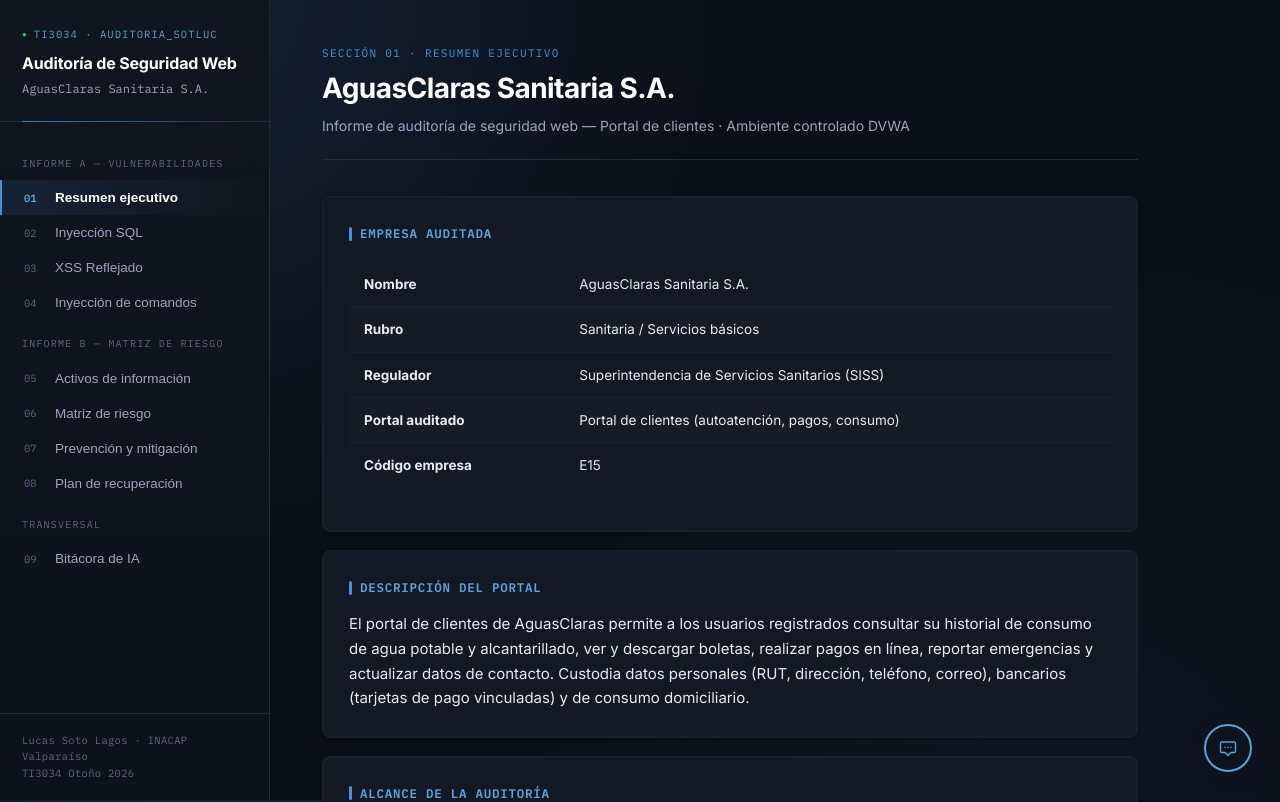
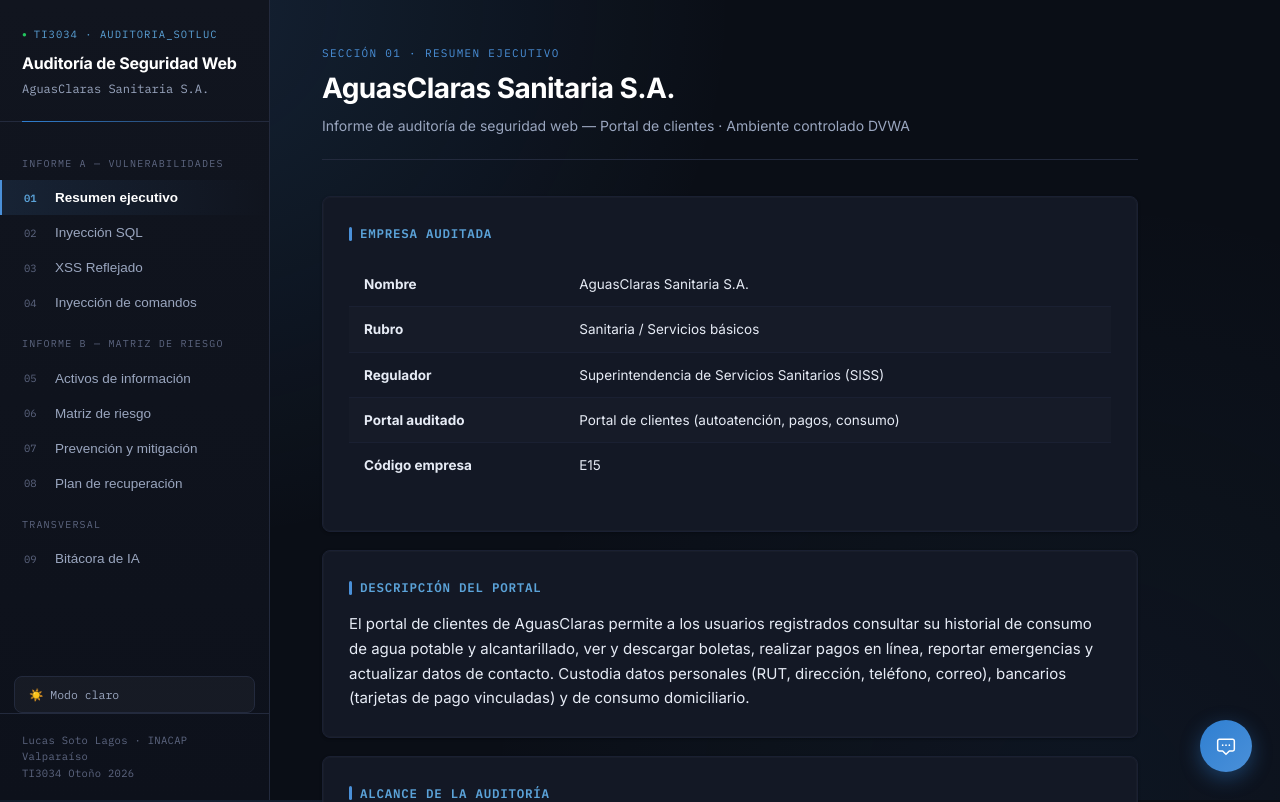
Before and after one commit to lucassoto863-beep/Auditoria_SotLuc, a React (Vite) app: page / in a window 1280 px wide. Shown: the top 802 px of the page. Built offline with nearby package versions, Linux system fonts and the light colour scheme.

Commit message:
Agregar toggle de tema claro/oscuro y mejorar burbuja de contacto con WhatsApp

```diff
--- a/src/App.jsx
+++ b/src/App.jsx
@@ -1,4 +1,4 @@
-import { useState } from 'react'
+import { useState, useEffect } from 'react'
 import ContactBubble from './components/ContactBubble.jsx'
 import Resumen       from './components/Resumen.jsx'
 import InyeccionSQL  from './components/InyeccionSQL.jsx'
@@ -51,6 +51,11 @@
 
 export default function App() {
   const [active, setActive] = useState('resumen')
+  const [theme, setTheme] = useState('dark')
+
+  useEffect(() => {
+    document.body.classList.toggle('light', theme === 'light')
+  }, [theme])
 
   return (
     <div className="layout">
@@ -80,6 +85,13 @@
           ))}
         </nav>
 
+        <button
+          className="theme-toggle"
+          onClick={() => setTheme(t => t === 'dark' ? 'light' : 'dark')}
+        >
+          {theme === 'dark' ? '☀️  Modo claro' : '🌙  Modo oscuro'}
+        </button>
+
         <div className="sidebar-footer">
           Lucas Soto Lagos · INACAP Valparaíso<br />
           TI3034 Otoño 2026
--- a/src/components/ContactBubble.jsx
+++ b/src/components/ContactBubble.jsx
@@ -3,73 +3,97 @@
 export default function ContactBubble() {
   const [open, setOpen] = useState(false)
 
+  const contactos = [
+    {
+      label: 'lucas.soto08@inacapmail.cl',
+      href: 'mailto:lucas.soto08@inacapmail.cl',
+      color: '#EA4335',
+      icon: (
+        <svg width="18" height="18" viewBox="0 0 24 24" fill="none">
+          <path d="M4 8l8 5 8-5" stroke="#EA4335" strokeWidth="1.6" strokeLinecap="round" strokeLinejoin="round" />
+          <rect x="4" y="6" width="16" height="12" rx="2" stroke="#EA4335" strokeWidth="1.6" />
+        </svg>
+      ),
+    },
+    {
+      label: 'lucassoto863-beep',
+      href: 'https://github.com/lucassoto863-beep',
+      external: true,
+      color: '#e6ebf5',
+      icon: (
+        <svg width="18" height="18" viewBox="0 0 24 24" fill="none">
+          <path d="M12 2C6.477 2 2 6.477 2 12c0 4.418 2.865 8.166 6.839 9.489.5.092.682-.217.682-.482 0-.237-.009-.868-.013-1.703-2.782.604-3.369-1.342-3.369-1.342-.454-1.155-1.11-1.463-1.11-1.463-.908-.62.069-.608.069-.608 1.003.07 1.531 1.03 1.531 1.03.892 1.529 2.341 1.087 2.91.832.092-.647.35-1.088.636-1.338-2.22-.253-4.555-1.11-4.555-4.943 0-1.091.39-1.984 1.029-2.683-.103-.253-.446-1.27.098-2.647 0 0 .84-.269 2.75 1.025A9.578 9.578 0 0112 6.836a9.59 9.59 0 012.504.337c1.909-1.294 2.747-1.025 2.747-1.025.546 1.377.203 2.394.1 2.647.64.699 1.028 1.592 1.028 2.683 0 3.842-2.339 4.687-4.566 4.935.359.309.678.919.678 1.852 0 1.336-.012 2.415-.012 2.743 0 .267.18.578.688.48C19.138 20.163 22 16.418 22 12c0-5.523-4.477-10-10-10z" fill="#9aa6bf" />
+        </svg>
+      ),
+    },
+    {
+      label: '+56 9 7592 9060',
+      href: 'https://wa.me/56975929060',
+      external: true,
+      color: '#25D366',
+      icon: (
+        <svg width="18" height="18" viewBox="0 0 24 24" fill="none">
+          <path d="M12.04 2C6.58 2 2.13 6.45 2.13 11.91c0 1.79.47 3.55 1.36 5.1L2 22l5.13-1.45a9.86 9.86 0 004.91 1.36h.01c5.46 0 9.91-4.45 9.91-9.91C21.96 6.45 17.5 2 12.04 2zm0 17.98a8.05 8.05 0 01-4.12-1.13l-.3-.18-3.07.87.87-3-.19-.31a8.05 8.05 0 01-1.18-4.32c0-4.5 3.66-8.16 8.16-8.16 2.18 0 4.23.85 5.77 2.39a8.1 8.1 0 012.39 5.77c0 4.5-3.66 8.07-8.16 8.07zm4.42-6.04c-.24-.12-1.42-.7-1.64-.78-.22-.08-.38-.12-.54.12-.16.24-.62.78-.76.94-.14.16-.28.18-.52.06-.24-.12-1.02-.38-1.94-1.2-.72-.64-1.2-1.44-1.34-1.68-.14-.24-.01-.37.11-.49.11-.11.24-.28.36-.42.12-.14.16-.24.24-.4.08-.16.04-.3-.02-.42-.06-.12-.54-1.3-.74-1.78-.2-.46-.4-.4-.54-.4h-.46c-.16 0-.42.06-.64.3-.22.24-.84.82-.84 2s.86 2.32.98 2.48c.12.16 1.7 2.6 4.12 3.64.58.25 1.03.4 1.38.51.58.18 1.1.16 1.52.1.46-.07 1.42-.58 1.62-1.14.2-.56.2-1.04.14-1.14-.06-.1-.22-.16-.46-.28z" fill="#25D366" />
+        </svg>
+      ),
+    },
+  ]
+
   return (
     <div style={{ position: 'fixed', bottom: 28, right: 28, zIndex: 999 }}>
       {open && (
         <div style={{
-          marginBottom: 12,
-          background: '#ffffff',
-          border: '1px solid var(--borde)',
-          borderRadius: 10,
-          boxShadow: '0 8px 32px rgba(10,22,40,0.15)',
-          padding: '18px 20px',
-          width: 240,
+          marginBottom: 14,
+          background: 'var(--bg-card)',
+          border: '1px solid var(--border)',
+          borderRadius: 12,
+          boxShadow: '0 12px 40px rgba(0,0,0,0.35)',
+          padding: '20px',
+          width: 250,
           animation: 'bubbleIn 0.2s cubic-bezier(0.4,0,0.2,1)',
         }}>
+          <div style={{ display: 'flex', alignItems: 'center', gap: 8, marginBottom: 16 }}>
+            <span style={{ width: 7, height: 7, borderRadius: '50%', background: '#22c55e', display: 'inline-block' }} />
             <p style={{
               fontFamily: 'var(--font-mono)',
-            fontSize: 10,
+              fontSize: 10.5,
               letterSpacing: '0.1em',
               textTransform: 'uppercase',
-            color: 'var(--agua-500)',
-            marginBottom: 14,
-          }}>Contacto</p>
+              color: 'var(--agua-300)',
+            }}>Contacto directo</p>
+          </div>
 
-          <div style={{ display: 'flex', flexDirection: 'column', gap: 10 }}>
-            <a href="mailto:lucas.soto08@inacapmail.cl"
+          <div style={{ display: 'flex', flexDirection: 'column', gap: 8 }}>
+            {contactos.map((c) => (
+              <a
+                key={c.label}
+                href={c.href}
+                target={c.external ? '_blank' : undefined}
+                rel={c.external ? 'noopener noreferrer' : undefined}
                 style={{
-                display: 'flex', alignItems: 'center', gap: 10,
-                textDecoration: 'none', color: 'var(--texto-primario)',
-                padding: '8px 10px', borderRadius: 6,
-                background: 'var(--agua-50)', border: '1px solid var(--borde)',
-                transition: 'background 0.15s',
+                  display: 'flex',
+                  alignItems: 'center',
+                  gap: 11,
+                  textDecoration: 'none',
+                  color: 'var(--texto-primario)',
+                  padding: '10px 12px',
+                  borderRadius: 8,
+                  background: 'var(--bg-elevated)',
+                  border: '1px solid var(--border-soft)',
+                  transition: 'all 0.15s',
                 }}
-              onMouseEnter={e => { e.currentTarget.style.background = 'var(--agua-100)' }}
-              onMouseLeave={e => { e.currentTarget.style.background = 'var(--agua-50)' }}
+                onMouseEnter={e => { e.currentTarget.style.borderColor = c.color; e.currentTarget.style.background = 'var(--bg-card-hov)' }}
+                onMouseLeave={e => { e.currentTarget.style.borderColor = 'var(--border-soft)'; e.currentTarget.style.background = 'var(--bg-elevated)' }}
               >
-              <svg width="16" height="16" viewBox="0 0 24 24" fill="none">
-                <rect width="24" height="24" rx="4" fill="#EA4335" opacity="0.1" />
-                <path d="M4 8l8 5 8-5" stroke="#EA4335" strokeWidth="1.5" strokeLinecap="round" />
-                <rect x="4" y="6" width="16" height="12" rx="2" stroke="#EA4335" strokeWidth="1.5" />
-              </svg>
-              <span style={{ fontFamily: 'var(--font-mono)', fontSize: 11, wordBreak: 'break-all' }}>
-                lucas.soto08@inacapmail.cl
+                {c.icon}
+                <span style={{ fontFamily: 'var(--font-mono)', fontSize: 11.5, wordBreak: 'break-word' }}>
+                  {c.label}
                 </span>
               </a>
-
-            <a href="https://github.com/lucassoto863-beep"
-              target="_blank"
-              rel="noopener noreferrer"
-              style={{
-                display: 'flex', alignItems: 'center', gap: 10,
-                textDecoration: 'none', color: 'var(--texto-primario)',
-                padding: '8px 10px', borderRadius: 6,
-                background: 'var(--agua-50)', border: '1px solid var(--borde)',
-                transition: 'background 0.15s',
-              }}
-              onMouseEnter={e => { e.currentTarget.style.background = 'var(--agua-100)' }}
-              onMouseLeave={e => { e.currentTarget.style.background = 'var(--agua-50)' }}
-            >
-              <svg width="16" height="16" viewBox="0 0 24 24" fill="none">
-                <path d="M12 2C6.477 2 2 6.477 2 12c0 4.418 2.865 8.166 6.839 9.489.5.092.682-.217.682-.482 0-.237-.009-.868-.013-1.703-2.782.604-3.369-1.342-3.369-1.342-.454-1.155-1.11-1.463-1.11-1.463-.908-.62.069-.608.069-.608 1.003.07 1.531 1.03 1.531 1.03.892 1.529 2.341 1.087 2.91.832.092-.647.35-1.088.636-1.338-2.22-.253-4.555-1.11-4.555-4.943 0-1.091.39-1.984 1.029-2.683-.103-.253-.446-1.27.098-2.647 0 0 .84-.269 2.75 1.025A9.578 9.578 0 0112 6.836a9.59 9.59 0 012.504.337c1.909-1.294 2.747-1.025 2.747-1.025.546 1.377.203 2.394.1 2.647.64.699 1.028 1.592 1.028 2.683 0 3.842-2.339 4.687-4.566 4.935.359.309.678.919.678 1.852 0 1.336-.012 2.415-.012 2.743 0 .267.18.578.688.48C19.138 20.163 22 16.418 22 12c0-5.523-4.477-10-10-10z" fill="#24292e" />
-              </svg>
-              <span style={{ fontFamily: 'var(--font-mono)', fontSize: 11 }}>
-                lucassoto863-beep
-              </span>
-            </a>
+            ))}
           </div>
 
-          <p style={{ fontSize: 11, color: 'var(--texto-muted)', marginTop: 14, textAlign: 'center' }}>
+          <p style={{ fontSize: 10.5, color: 'var(--texto-muted)', marginTop: 16, textAlign: 'center', fontFamily: 'var(--font-mono)' }}>
             Lucas Soto Lagos · INACAP 2026
           </p>
         </div>
@@ -78,25 +102,32 @@
       <button
         onClick={() => setOpen(!open)}
         style={{
-          width: 48, height: 48, borderRadius: '50%',
-          background: 'var(--agua-800)', border: '2px solid var(--agua-300)',
-          cursor: 'pointer', display: 'flex', alignItems: 'center', justifyContent: 'center',
-          boxShadow: '0 4px 16px rgba(10,22,40,0.25)',
-          transition: 'transform 0.2s', marginLeft: 'auto',
+          width: 52,
+          height: 52,
+          borderRadius: '50%',
+          background: 'linear-gradient(135deg, var(--agua-500), var(--agua-400))',
+          border: 'none',
+          cursor: 'pointer',
+          display: 'flex',
+          alignItems: 'center',
+          justifyContent: 'center',
+          boxShadow: '0 6px 20px rgba(47,127,209,0.4)',
+          transition: 'transform 0.2s',
+          marginLeft: 'auto',
         }}
-        onMouseEnter={e => { e.currentTarget.style.transform = 'scale(1.1)' }}
+        onMouseEnter={e => { e.currentTarget.style.transform = 'scale(1.08)' }}
         onMouseLeave={e => { e.currentTarget.style.transform = 'scale(1)' }}
       >
         {open ? (
-          <svg width="18" height="18" viewBox="0 0 24 24" fill="none">
-            <path d="M18 6L6 18M6 6l12 12" stroke="#5ba3d9" strokeWidth="2" strokeLinecap="round" />
+          <svg width="20" height="20" viewBox="0 0 24 24" fill="none">
+            <path d="M18 6L6 18M6 6l12 12" stroke="white" strokeWidth="2" strokeLinecap="round" />
           </svg>
         ) : (
-          <svg width="18" height="18" viewBox="0 0 24 24" fill="none">
-            <path d="M20 4H4a2 2 0 00-2 2v10a2 2 0 002 2h4l4 4 4-4h4a2 2 0 002-2V6a2 2 0 00-2-2z" stroke="#5ba3d9" strokeWidth="1.8" strokeLinecap="round" strokeLinejoin="round" />
-            <circle cx="8" cy="11" r="1" fill="#5ba3d9" />
-            <circle cx="12" cy="11" r="1" fill="#5ba3d9" />
-            <circle cx="16" cy="11" r="1" fill="#5ba3d9" />
+          <svg width="20" height="20" viewBox="0 0 24 24" fill="none">
+            <path d="M20 4H4a2 2 0 00-2 2v10a2 2 0 002 2h4l4 4 4-4h4a2 2 0 002-2V6a2 2 0 00-2-2z" stroke="white" strokeWidth="1.8" strokeLinecap="round" strokeLinejoin="round" />
+            <circle cx="8" cy="11" r="1" fill="white" />
+            <circle cx="12" cy="11" r="1" fill="white" />
+            <circle cx="16" cy="11" r="1" fill="white" />
           </svg>
         )}
       </button>
--- a/src/index.css
+++ b/src/index.css
@@ -383,3 +383,86 @@
   }
   .main-content { padding: 28px 22px; }
 }
+
+body.light {
+  --bg:           #f5f8fc;
+  --bg-elevated:  #ffffff;
+  --bg-card:      #ffffff;
+  --bg-card-hov:  #f0f6fc;
+  --border:       #d8e4f0;
+  --border-soft:  #e6eef6;
+
+  --agua-300: #2f7fd1;
+  --agua-400: #1a5fa8;
+  --agua-500: #0e3460;
+  --glow:     rgba(47, 127, 209, 0.08);
+
+  --texto-primario:   #0a1628;
+  --texto-secundario: #4a5568;
+  --texto-muted:      #8194ad;
+
+  --sombra: 0 4px 20px rgba(10, 22, 40, 0.08);
+  --sombra-card: 0 1px 3px rgba(10,22,40,0.06), 0 0 0 1px rgba(10,22,40,0.02) inset;
+}
+
+body.light {
+  background-image:
+    radial-gradient(circle at 15% 0%, var(--glow) 0%, transparent 40%),
+    radial-gradient(circle at 85% 100%, rgba(47,127,209,0.05) 0%, transparent 45%);
+}
+
+body.light .sidebar {
+  background: linear-gradient(180deg, #0a1628 0%, #0d2240 100%);
+  border-right: 1px solid #0e3460;
+}
+
+body.light .payload {
+  background: #0a1628;
+  color: #7dd3fc;
+}
+
+body.light th {
+  background: #0a1628;
+  color: #e2edf7;
+}
+
+body.light ::-webkit-scrollbar-track { background: var(--bg); }
+body.light ::-webkit-scrollbar-thumb { background: #c8dcf0; }
+body.light ::-webkit-scrollbar-thumb:hover { background: var(--agua-400); }
+
+/* Transición suave al cambiar de tema */
+body, .sidebar, .card, .payload, th, td {
+  transition: background-color 0.25s ease, color 0.25s ease, border-color 0.25s ease;
+}
+
+/* ── Theme toggle button ── */
+.theme-toggle {
+  display: flex;
+  align-items: center;
+  gap: 8px;
+  width: 100%;
+  padding: 10px 14px;
+  margin: 4px 14px 0;
+  width: calc(100% - 28px);
+  background: rgba(255,255,255,0.04);
+  border: 1px solid var(--border);
+  border-radius: 8px;
+  color: var(--texto-secundario);
+  font-family: var(--font-mono);
+  font-size: 11.5px;
+  cursor: pointer;
+  transition: all 0.15s;
+}
+
+.theme-toggle:hover {
+  background: rgba(255,255,255,0.07);
+  color: var(--texto-primario);
+}
+
+body.light .theme-toggle {
+  background: rgba(10,22,40,0.04);
+}
+
+body.light .theme-toggle:hover {
+  background: rgba(10,22,40,0.08);
+}
```
Lines whose indentation alone changed are shown as unchanged.
